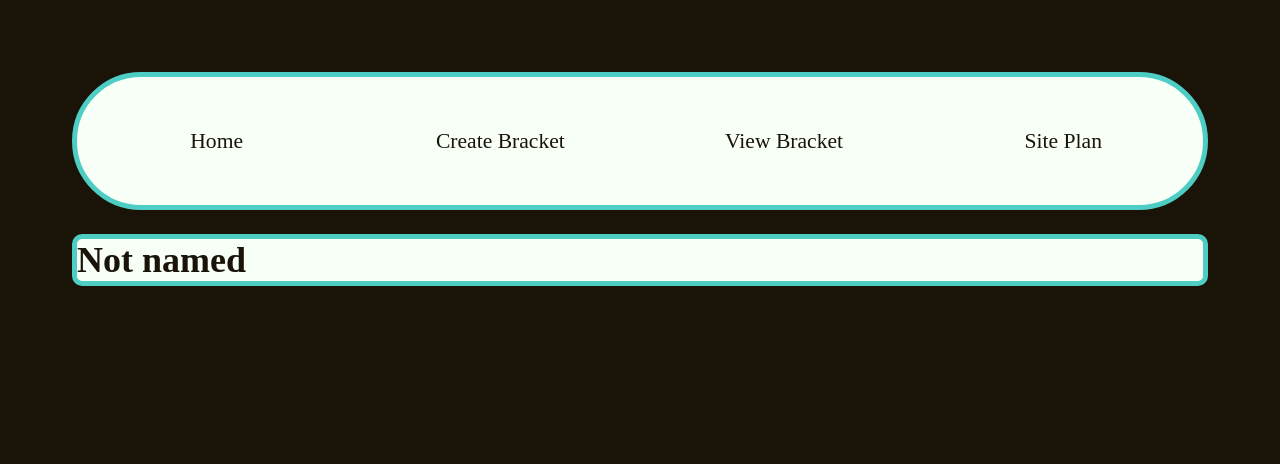
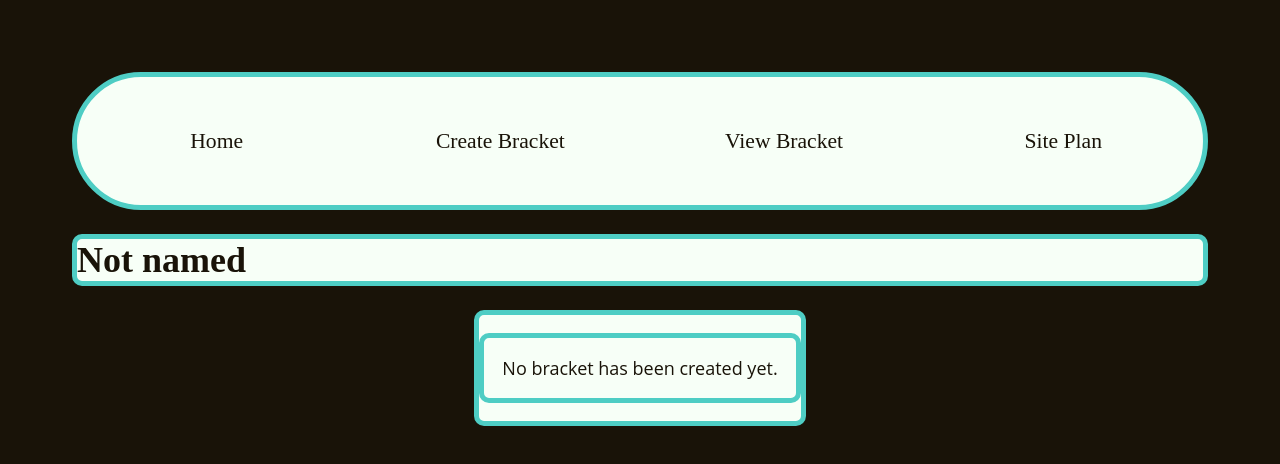
Before and after one commit to Ty-Pope/wdd131, a plain HTML site: page build-a-bracket/view-bracket.html in a window 1280 px wide. Drawn offline with Linux system fonts and the light colour scheme.

Commit message:
this is why you test before you push.

```diff
--- a/build-a-bracket/view-bracket.html
+++ b/build-a-bracket/view-bracket.html
@@ -22,7 +22,7 @@
  </nav>
  <main id="main">
   <h1 class="colored" id="name">Not named</h1>
-  <div class="form-section colored" id="bracket" style="display:none;">
+  <div class="form-section colored" id="bracket">
    <p class="colored">No bracket has been created yet.</p>
   </div>
  </main>
```
